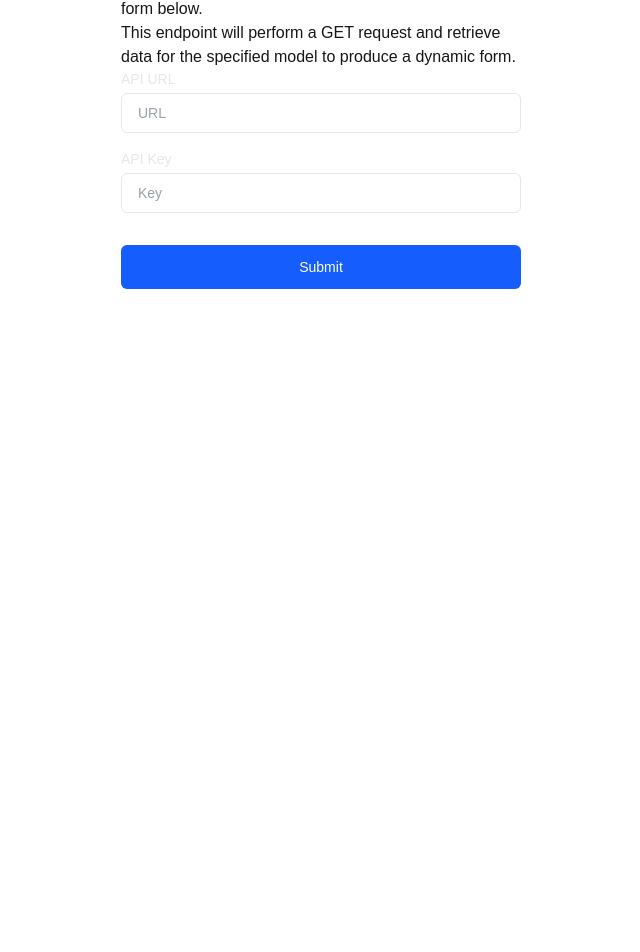
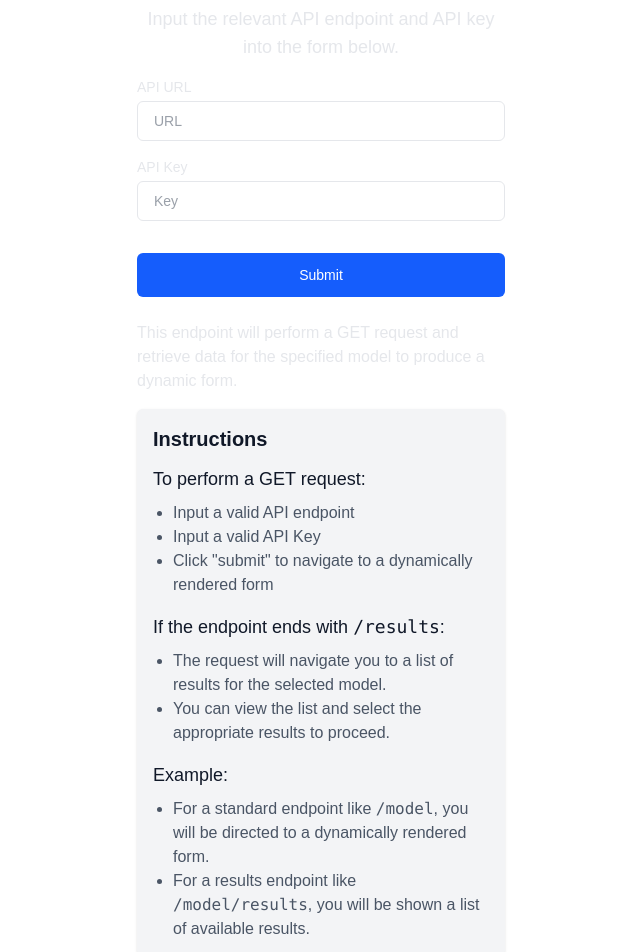
Before and after one commit to AlexVNep/merlynn-web-app, a Next.js app: page /dashboard in a window 1280 px wide. Shown: the part 212-1164 px from the top of the page, without its empty margins (319-959 px from the left). Before the commit the page ends 800 px from the top, so only its background shows below. Built offline with nearby package versions, Linux system fonts and the light colour scheme; no server answers; sample sign-in values are in the browser's storage.

Commit message:
feat: Complete instructions to use API form

```diff
--- a/app/dashboard/page.tsx
+++ b/app/dashboard/page.tsx
@@ -15,18 +15,61 @@ export default function DashboardPage() {
         </div>
       ) : (
         <div className="w-full flex mt-5 justify-center">
-          <section className="flex flex-col w-[400px]">
-            <h1 className="text-3xl w-full text-center font-bold mb-6">
-              API Endpoint and APIkey Input Form
+          <section className="flex flex-col w-[400px] p-4 ">
+            <h1 className="text-3xl w-full text-center font-bold mb-6 text-gray-200">
+              API Endpoint and API Key Input Form
             </h1>
-            <p>
+            <p className="my-4 text-center text-lg text-gray-200">
               Input the relevant API endpoint and API key into the form below.
-              <br />
-              This endpoint will perform a GET request and retrieve data for the
-              specified model to produce a dynamic form.
             </p>
 
             <ApiForm />
+
+            <div className="mt-6">
+              <p className="text-gray-200 mb-4">
+                This endpoint will perform a GET request and retrieve data for
+                the specified model to produce a dynamic form.
+              </p>
+
+              <div className="bg-gray-100 p-4 rounded-md text-gray-900 shadow-sm">
+                <h2 className="text-xl font-semibold mb-3">Instructions</h2>
+                <p className="text-lg font-medium mb-2 ">
+                  To perform a GET request:
+                </p>
+                <ul className="list-disc pl-5 text-gray-600">
+                  <li>Input a valid API endpoint</li>
+                  <li>Input a valid API Key</li>
+                  <li>
+                    Click &quot;submit&quot; to navigate to a dynamically
+                    rendered form
+                  </li>
+                </ul>
+                <p className="text-lg font-medium mb-2 mt-4">
+                  If the endpoint ends with <code>/results</code>:
+                </p>
+                <ul className="list-disc pl-5 text-gray-600">
+                  <li>
+                    The request will navigate you to a list of results for the
+                    selected model.
+                  </li>
+                  <li>
+                    You can view the list and select the appropriate results to
+                    proceed.
+                  </li>
+                </ul>
+                <p className="text-lg font-medium mb-2 mt-4">Example:</p>
+                <ul className="list-disc pl-5 text-gray-600">
+                  <li>
+                    For a standard endpoint like <code>/model</code>, you will
+                    be directed to a dynamically rendered form.
+                  </li>
+                  <li>
+                    For a results endpoint like <code>/model/results</code>, you
+                    will be shown a list of available results.
+                  </li>
+                </ul>
+              </div>
+            </div>
           </section>
         </div>
       )}
```
